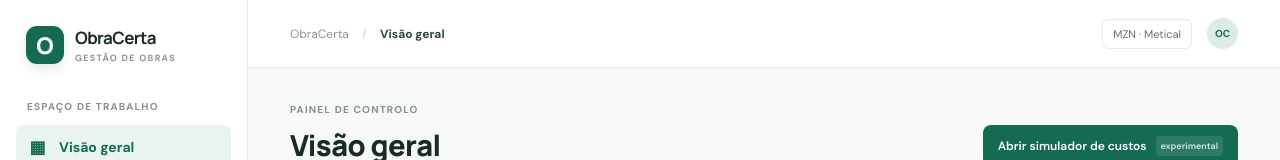
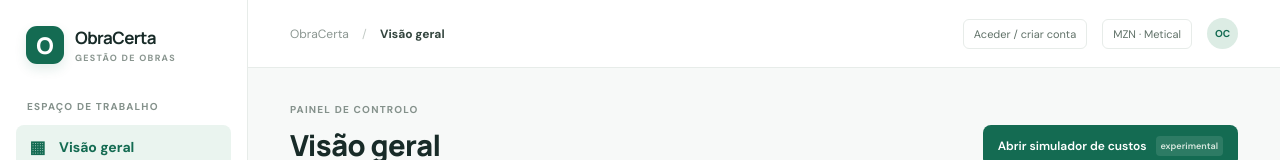
Before and after one commit to al-alanga/build, a Next.js app: page / in a window 1280 px wide. Shown: the top 160 px of the page. Built offline with nearby package versions, Linux system fonts and the light colour scheme.

Commit message:
feat: link dashboard to account access

```diff
--- a/src/app/page.tsx
+++ b/src/app/page.tsx
@@ -46,7 +46,7 @@ export default function HomePage() {
       <section className="main-panel" id="visao-geral">
         <header className="topbar">
           <div className="breadcrumb">ObraCerta <span>/</span> <strong>Visão geral</strong></div>
-          <div className="topbar-right"><span className="currency-chip">MZN · Metical</span><span className="user-chip">OC</span></div>
+          <div className="topbar-right"><a className="currency-chip" href="/acesso">Aceder / criar conta</a><span className="currency-chip">MZN · Metical</span><span className="user-chip">OC</span></div>
         </header>
 
         <div className="content">
```
